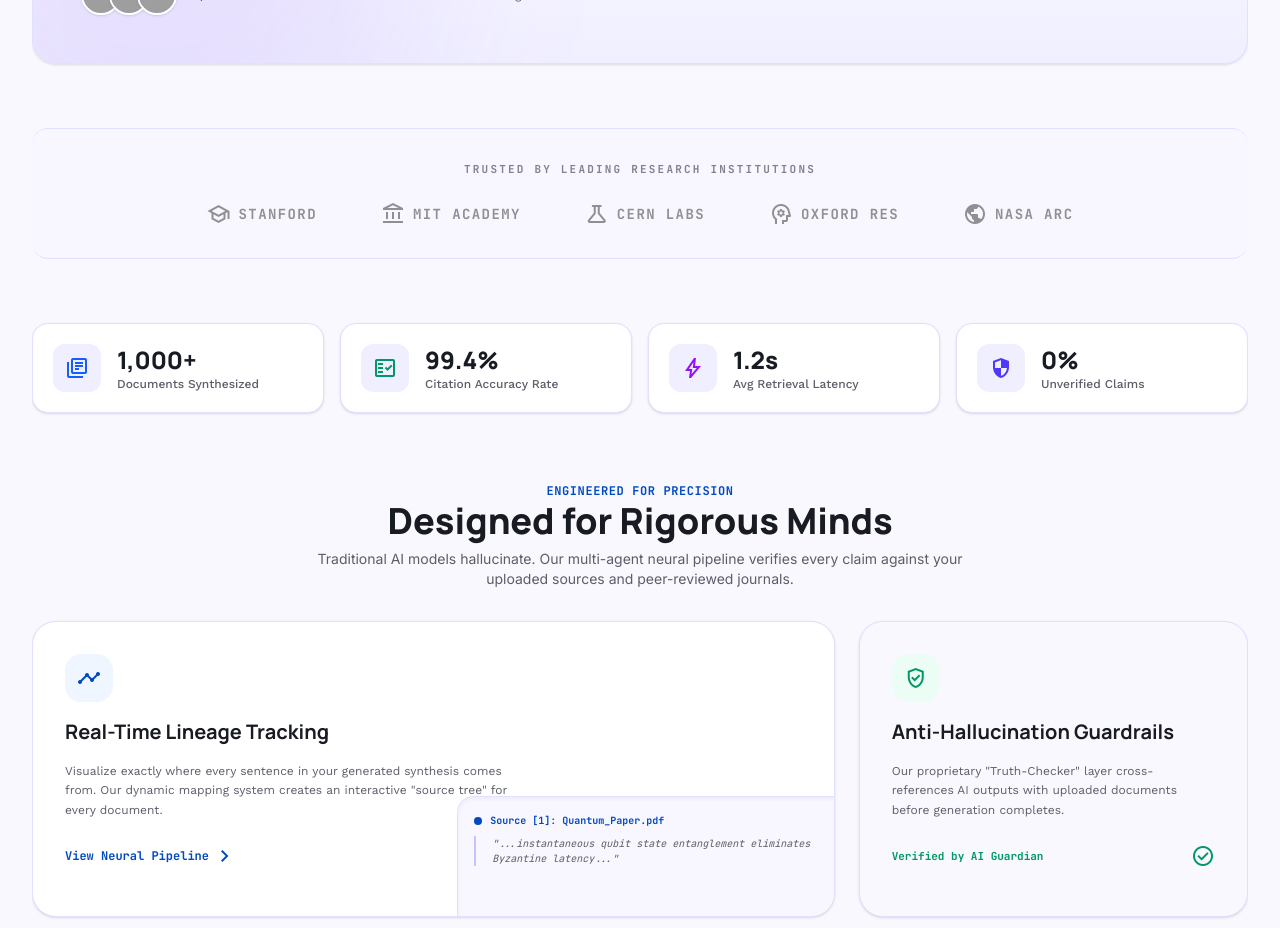
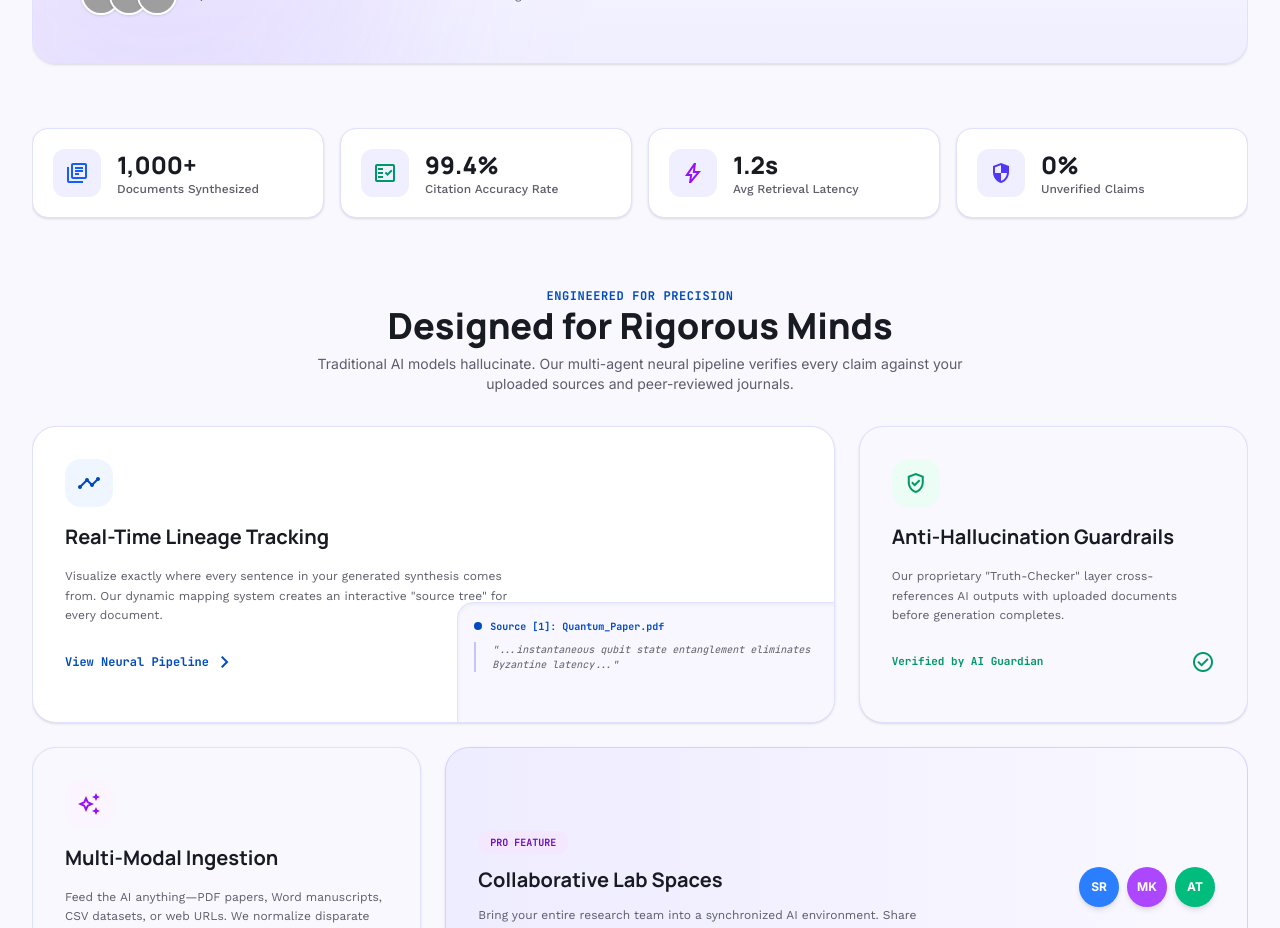
Before and after one commit to bikram73/Research_Agent_AI, a React (Vite) app: page / in a window 1280 px wide. Shown: the part 780-1708 px from the top of the page. Built offline with nearby package versions, Linux system fonts and the light colour scheme; grey boxes are pictures that could not be loaded.

Commit message:
first commit

```diff
--- a/src/components/HomeView.tsx
+++ b/src/components/HomeView.tsx
@@ -144,35 +144,6 @@ export const HomeView: React.FC<HomeViewProps> = ({ onNavigate }) => {
             </div>
           </div>
 
-        </div>
-      </section>
-
-      {/* Social Proof Section (Trusted Institutions) */}
-      <section className="py-8 border-y border-[#E0E0FF] bg-[#F8F7FF]/50 rounded-2xl">
-        <p className="text-center font-['JetBrains_Mono'] text-[11px] font-bold text-[#808191] uppercase tracking-[0.2em] mb-6">
-          Trusted by Leading Research Institutions
-        </p>
-        <div className="flex flex-wrap justify-center items-center gap-8 lg:gap-16 opacity-60 grayscale hover:grayscale-0 transition-all font-bold text-sm text-[#4A4B57] tracking-widest font-['JetBrains_Mono']">
-          <div className="flex items-center gap-2">
-            <span className="material-symbols-outlined text-[24px]">school</span>
-            <span>STANFORD</span>
-          </div>
-          <div className="flex items-center gap-2">
-            <span className="material-symbols-outlined text-[24px]">account_balance</span>
-            <span>MIT ACADEMY</span>
-          </div>
-          <div className="flex items-center gap-2">
-            <span className="material-symbols-outlined text-[24px]">science</span>
-            <span>CERN LABS</span>
-          </div>
-          <div className="flex items-center gap-2">
-            <span className="material-symbols-outlined text-[24px]">psychology</span>
-            <span>OXFORD RES</span>
-          </div>
-          <div className="flex items-center gap-2">
-            <span className="material-symbols-outlined text-[24px]">public</span>
-            <span>NASA ARC</span>
-          </div>
         </div>
       </section>
 
```
